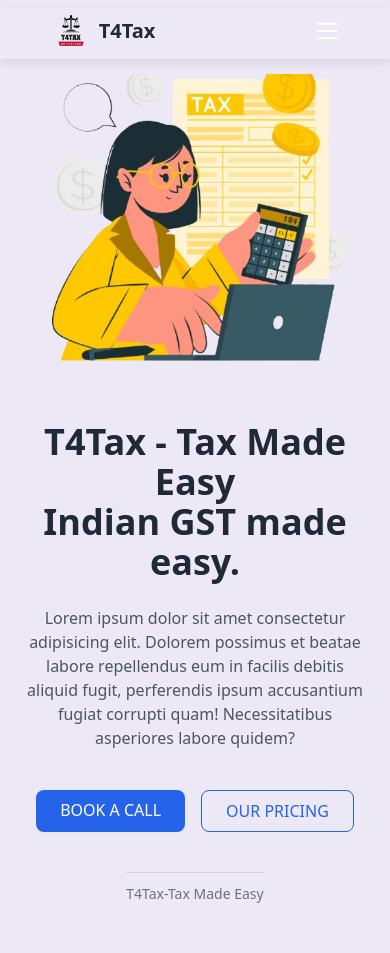
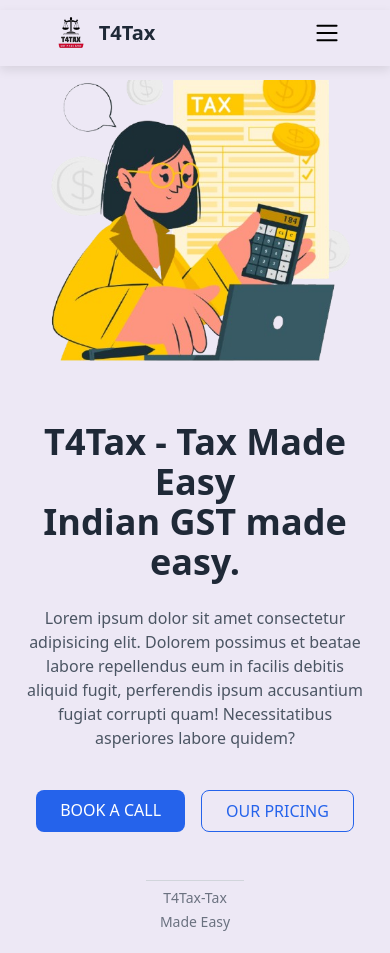
Before and after one commit to T4Tax-Tax-Made-Easy/T4Tax-client, a React (Vite) app: page / in a window 390 px wide. Before the commit the page ends 913 px from the top, so only its background shows below. Built offline with nearby package versions, Linux system fonts and the light colour scheme.

Commit message:
navbar--mobile view done

```diff
--- a/src/components/Herosection.tsx
+++ b/src/components/Herosection.tsx
@@ -1,11 +1,12 @@
 import { Link } from "react-router-dom";
-import personImage from "../assets/ca.png"; // replace with correct image path // replace with your logo path
+import personImage from "../assets/ca.png"; // replace with correct image path
+
 const App = () => {
   return (
-    <div className="bg-[#ede8f5] min-h-screen flex flex-col justify-center items-center">
+    <div className="bg-[#ede8f5] min-h-screen flex flex-col justify-between">
       <header className="absolute top-4 left-4 flex items-center gap-4"></header>
 
-      <main className="flex flex-col-reverse lg:flex-row justify-center items-center lg:gap-20 gap-10 px-6 lg:px-24 py-10">
+      <main className="flex flex-col-reverse lg:flex-row justify-center items-center lg:gap-20 gap-10 px-6 lg:px-24 py-10 flex-grow">
         {/* Left section */}
         <div className="flex flex-col gap-6 text-center lg:text-left lg:w-1/2">
           <h1 className="text-4xl lg:text-5xl font-bold text-gray-800">
@@ -46,8 +47,13 @@
         </div>
       </main>
 
-      <div className="border-t border-gray-300 py-2">
-        <span className="text-sm text-gray-500">T4Tax-Tax Made Easy</span>
+      {/* Partial underline effect at the bottom of the hero section */}
+      <div className="text-center pb-4">
+        <div className=" border-t border-gray-300 w-1/4 mx-auto mt-2 py-1">
+          <span className="text-sm text-gray-500 mt-1">
+            T4Tax-Tax Made Easy
+          </span>
+        </div>
       </div>
     </div>
   );
--- a/src/components/Navbar.css
+++ b/src/components/Navbar.css
@@ -4,7 +4,7 @@
   left: 0;
   width: 100%;
   z-index: 50;
-  padding-top: 0.5rem;
+  padding-top: 0.6rem;
   padding-bottom: 0.9rem;
 }
 
@@ -15,9 +15,8 @@
   width: 100%;
   padding-left: max(1rem, 13vw);
   padding-right: max(1rem, 13vw);
-
   box-shadow: 0 4px 10px rgba(0, 0, 0, 0.094);
-  padding-bottom: 0.5rem;
+  padding-bottom: 0.8rem;
   padding-top: 0.2rem;
 }
 
@@ -38,10 +37,12 @@
   position: relative;
   display: inline-block;
   padding-bottom: 4px;
+  transition: color 0.3s ease, transform 0.3s ease; /* Added transition for color and transform */
 }
 
 .nav-link:hover {
-  transform: scale(1.1);
+  transform: scale(1.1); /* Zoom effect */
+  color: #104cf3; /* Change to your desired hover color */
 }
 
 #check {
```
Also changed, not shown: src/assets/close.svg, src/assets/menu.svg.
